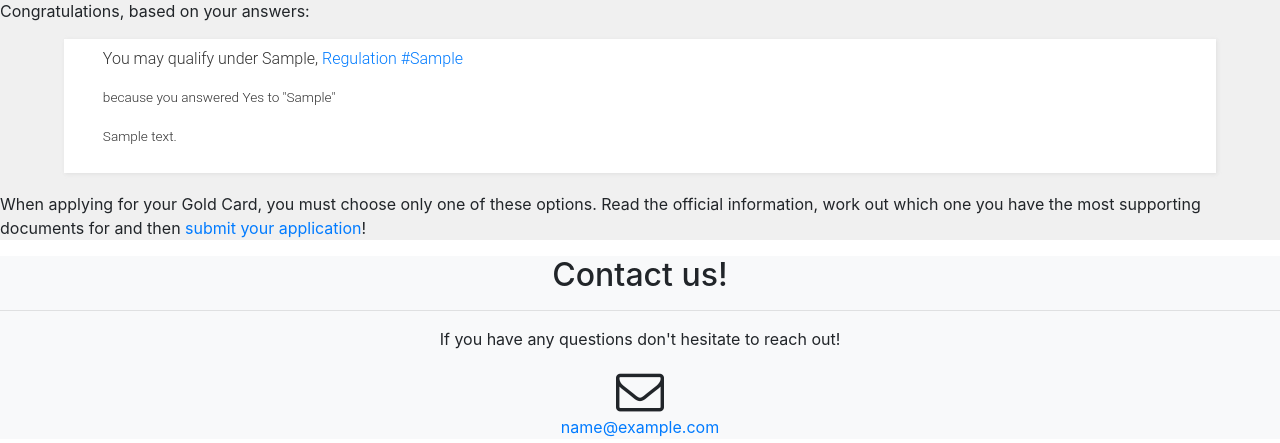
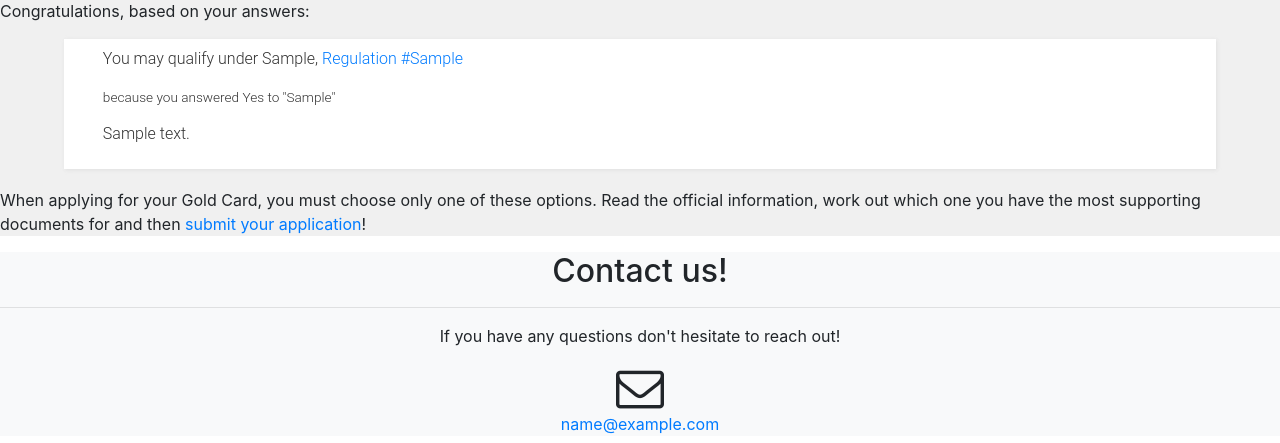
Before and after one commit to taiwangoldcard/twvisafinder, a Django app: template twvisafinder/templates/goldcardqualificationresults.html in a window 1280 px wide. Shown: the part 158-601 px from the top of the page. Run offline with Django 3.2, Linux system fonts and the light colour scheme; the template is opened without the code that fills it: most values are stand-ins (such as "Sample title", 1, 10 or a date in 2020); some libraries are stand-ins or nearby versions.

Commit message:
Slight format fix for notes.
Make them work as pre.

```diff
--- a/twvisafinder/templates/goldcardqualificationresults.html
+++ b/twvisafinder/templates/goldcardqualificationresults.html
@@ -37,7 +37,7 @@
         <a href="{{qualification.link}}">Regulation #{{qualification.regulation_no}}</a></p>
 	<p class="visacomments">because you answered Yes to "{{qualification.goldcardquestion_set.all.0}}"</p>
         {% if qualification.notes|length > 0 %}
-	<p class="visacomments">{{qualification.notes}}</p>
+	<p class="visarequirements">{{qualification.notes}}</p>
         {% endif %}
 	</div></div>
 	{% endfor %}
```
